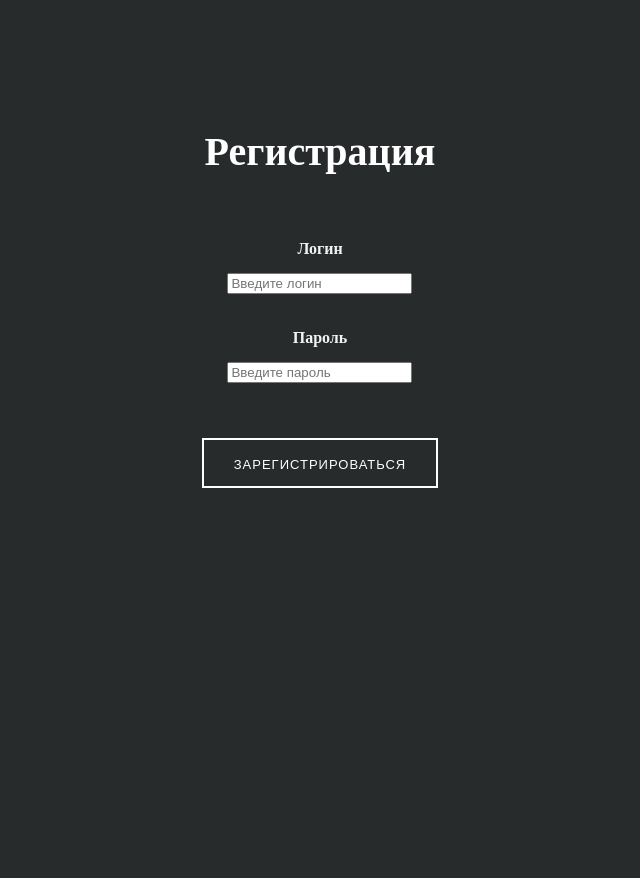
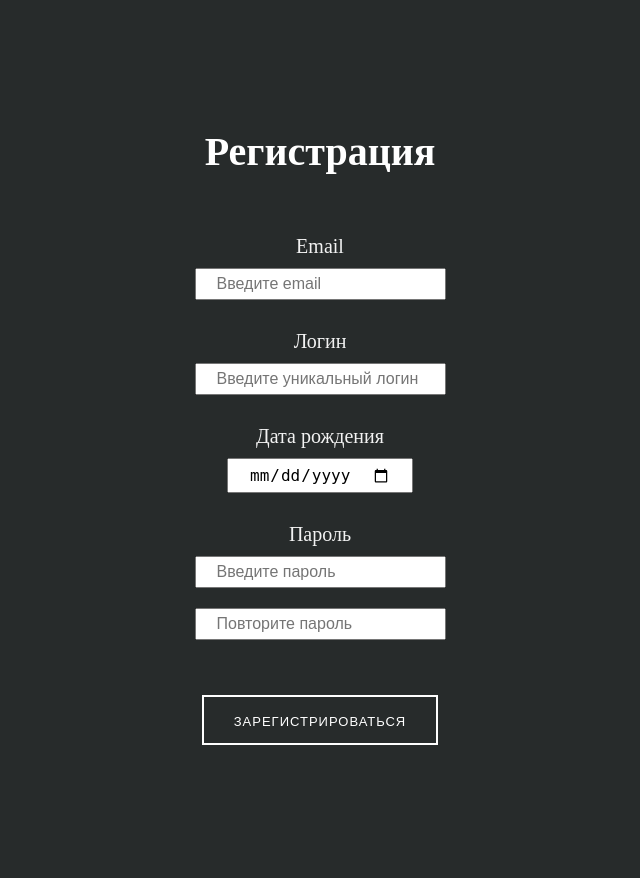
Before and after one commit to robsn-se/kabiri, a PHP site: page /login.php in a window 1280 px wide. Shown: the whole page, without its empty margins (320-960 px from the left). Before the commit the page ends 488 px from the top, so only its background shows below. Run offline with PHP 8.4, Linux system fonts and the light colour scheme; data that the repository does not hold is empty.

Commit message:
sql, registration

```diff
--- a/controlers/page_controler.php
+++ b/controlers/page_controler.php
@@ -6,3 +6,14 @@ $connect = createConnect();
 $actionsList = getActions($connect);
 // echo "<pre>";
 // print_r($actionsList);
+// print_r($_POST);
+
+if (isset($_POST["form_name"])) {
+    if ($_POST["form_name"] == "registration") {
+        $result = mysqli_query(
+            $connect,
+            "INSERT INTO `users` SET `email` = '{$_POST["email"]}', `login` = '{$_POST["login"]}', `password` = '{$_POST["password"]}', `birthday` = '{$_POST["birthday"]}';"
+        );
+        print_r(mysqli_insert_id($connect));
+    }
+}
--- a/login.php
+++ b/login.php
@@ -12,15 +12,27 @@ require_once "./controlers/page_controler.php";
 </head>
 <body>
     <div class="container_registration">
-        <form action="">
+        <form action="" method="post">
             <h3>Регистрация</h3>
-            <div class="login">
-                <label for=""><b>Логин</b></label>
-                <input placeholder="Введите логин" tabindex="1" name="username" type="text">
+            <input type="hidden" name="form_name" value="registration">
+            <div>
+                <label for="email">Email</label>
+                <input id="email" placeholder="Введите email" tabindex="1" name="email" type="email">
             </div>
-            <div class="password">
-                <label for=""><b>Пароль</b></label>
-                <input placeholder="Введите пароль" tabindex="2" name="username" type="password">
+            <div>
+                <label for="login">Логин</label>
+                <input id="login" placeholder="Введите уникальный логин" tabindex="2" name="login" type="text">
+            </div>
+            <div>
+                <label for="birthday">Дата рождения</label>
+                <input id="birthday"  tabindex="3" name="birthday" type="date">
+            </div>
+            <div>
+                <label for="password">Пароль</label>
+                <input id="password" placeholder="Введите пароль" tabindex="4" name="password" type="password">
+            </div>
+            <div>
+                <input placeholder="Повторите пароль" tabindex="5" name="password" type="password">
             </div>
             <div>
                 <button type="submit" class="btn">Зарегистрироваться</button>
--- a/models/page_model.php
+++ b/models/page_model.php
@@ -15,7 +15,7 @@ function createConnect(){
 }
 
 function getActions($dbConnect):array {
-    $tables = mysqli_query($dbConnect, "SELECT a.`title`, u.`name` AS 'user', a.`likes` AS 'rating', ai.`url` AS 'image', a.`discription`, a.`date`, a.`address` FROM `actions` a
+    $tables = mysqli_query($dbConnect, "SELECT a.`title`, u.`login` AS 'user', a.`likes` AS 'rating', ai.`url` AS 'image', a.`discription`, a.`date`, a.`address` FROM `actions` a
     LEFT JOIN `users` u ON u.`id` = a.`user`
     LEFT JOIN `actions_images` ai ON a.`id` = ai.`action`;");
     return mysqli_fetch_all($tables, MYSQLI_ASSOC);
--- a/styles/main.css
+++ b/styles/main.css
@@ -245,6 +245,10 @@ h2{
     color: #fff;
     border: 2px solid #fff;
     background: none;
+    cursor: pointer;
+}
+.btn:hover{
+    background: #ede9e95f;
 }
 
 .heder_main_blok > div:first-child{
@@ -273,12 +277,18 @@ h2{
 }
 
 .container_registration label {
+    font-size: 20px;
     color: #f2f2f2;
-     padding: 15px;
-     display: inline-block;
-     border: none;
+    padding: 10px;
+    display: inline-block;
+    border: none;
 
  }
+ .container_registration input {
+    padding: 5px 20px;
+    font-size: 16px;
+}
+
 
 h3{
     color: #fff;
```
Also changed, not shown: SQL_notes/SQL_crud.sql (+8 -0 lines).
